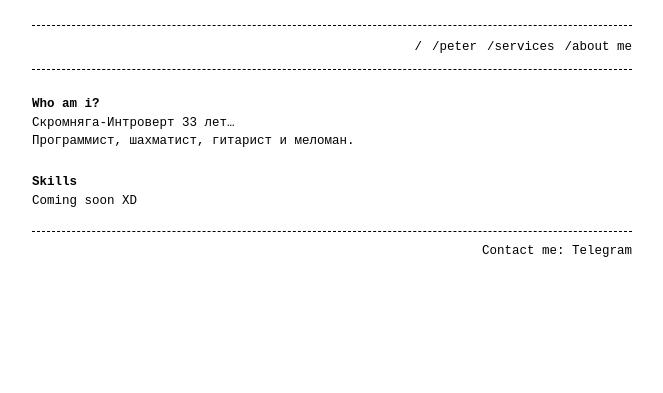
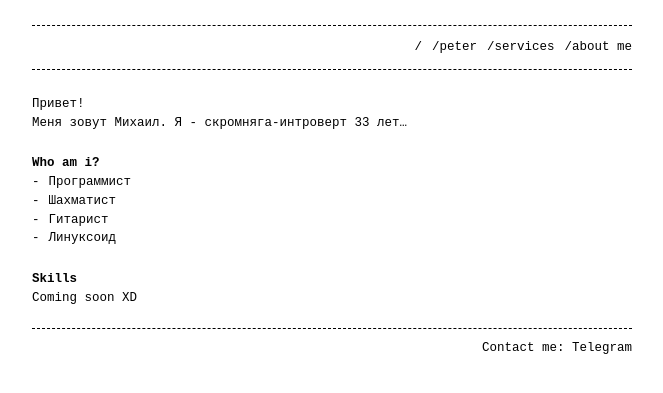
Before and after one commit to m-akc/m-akc.github.io, a Jekyll site: the page built from about.md, in a window 1280 px wide. Shown: the top 393 px of the page, without its empty margins (308-971 px from the left). Built offline with Jekyll 4.4.1, drawn with Linux system fonts in a browser that asks for light colours.

Commit message:
upd info

```diff
--- a/about.md
+++ b/about.md
@@ -3,10 +3,13 @@ layout: page
 title: /about me
 permalink: /about/
 ---
-
+Привет!
+Меня зовут Михаил. Я - скромняга-интроверт 33 лет...
 # Who am i?
-Скромняга-Интроверт 33 лет...
-Программист, шахматист, гитарист и меломан.
+ * Программист
+ * Шахматист
+ * Гитарист
+ * Линуксоид
 
 # Skills
 Coming soon XD
```
